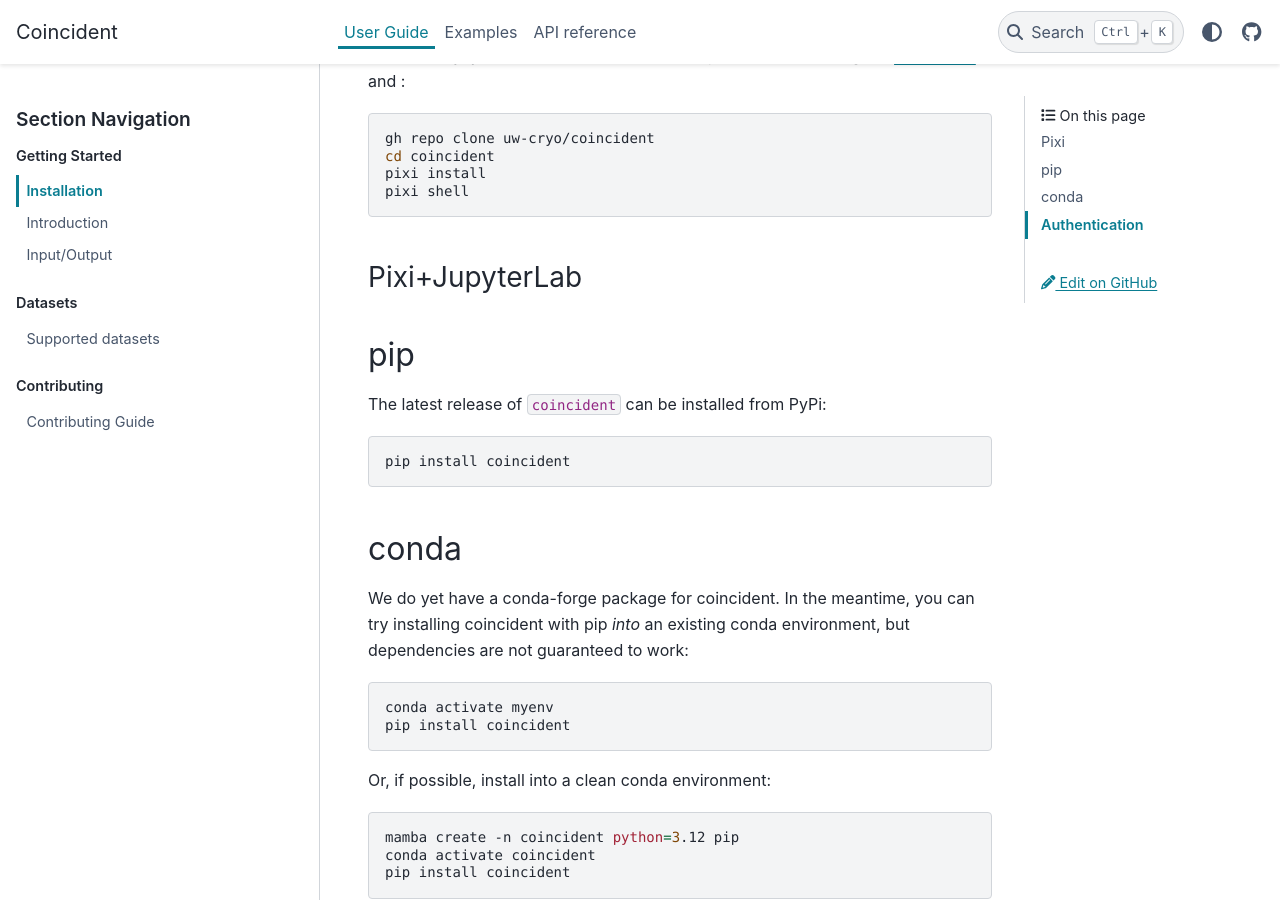
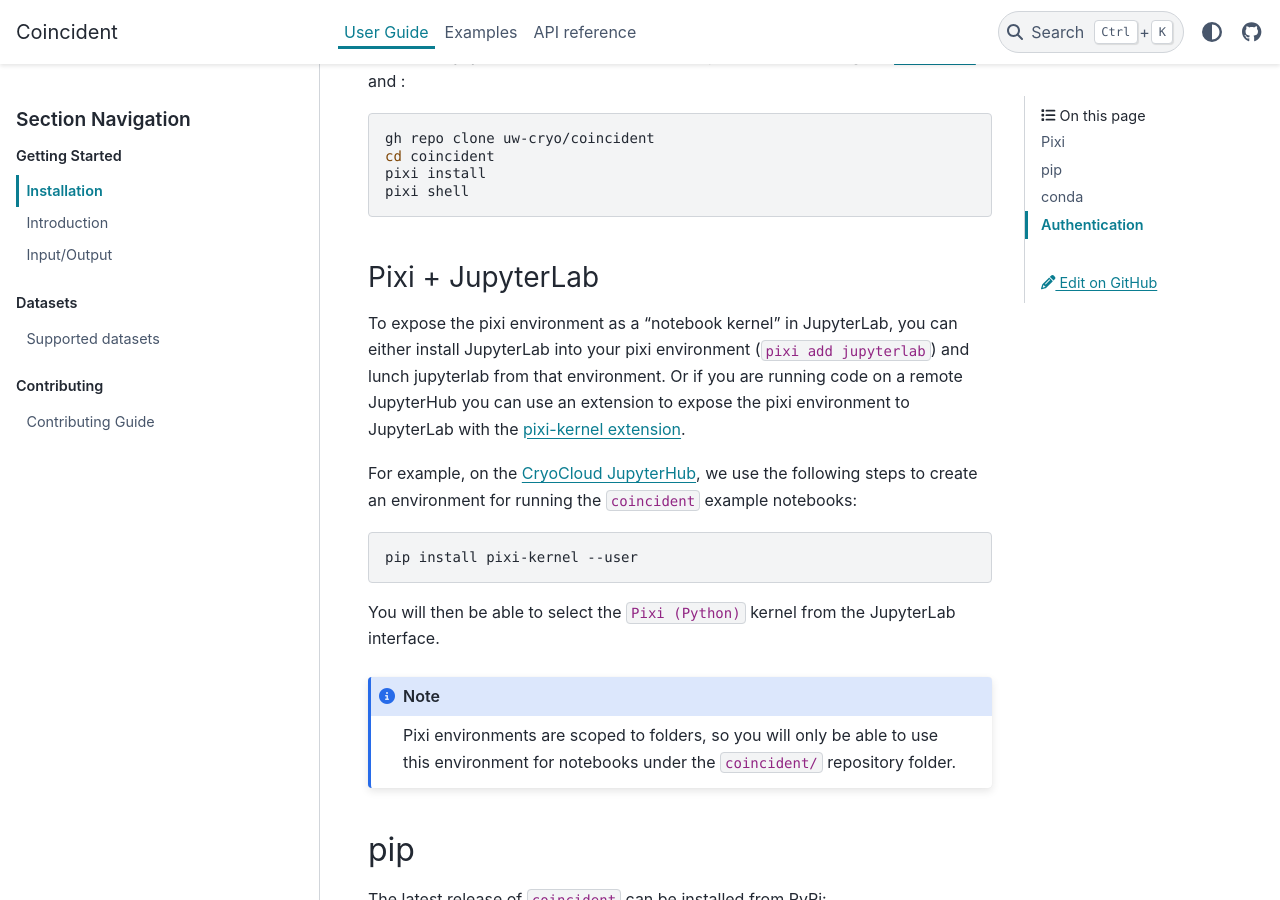
Before and after one commit to uw-cryo/coincident, a Sphinx documentation site: the page built from docs/user_guide/installation.md, in a window 1280 px wide and 900 px high, scrolled down 366 px. Built offline with Sphinx 7.4.7 and the PyData theme 0.15.4, drawn with Linux system fonts in a browser that asks for light colours.

Commit message:
add cryocloud instructions

````diff
--- a/docs/user_guide/installation.md
+++ b/docs/user_guide/installation.md
@@ -15,7 +15,28 @@
 pixi shell
 ```
 
-### Pixi+JupyterLab
+### Pixi + JupyterLab
+
+To expose the pixi environment as a "notebook kernel" in JupyterLab, you can
+either install JupyterLab into your pixi environment (`pixi add jupyterlab`) and
+lunch jupyterlab from that environment. Or if you are running code on a remote
+JupyterHub you can use an extension to expose the pixi environment to JupyterLab
+with the [pixi-kernel extension](https://github.com/renan-r-santos/pixi-kernel).
+
+For example, on the [CryoCloud JupyterHub](https://hub.cryointhecloud.com/), we
+use the following steps to create an environment for running the `coincident`
+example notebooks:
+
+```bash
+pip install pixi-kernel --user
+```
+
+You will then be able to select the `Pixi (Python)` kernel from the JupyterLab
+interface.
+
+```{note}
+Pixi environments are scoped to folders, so you will only be able to use this environment for notebooks under the `coincident/` repository folder.
+```
 
 ## pip
 
````
